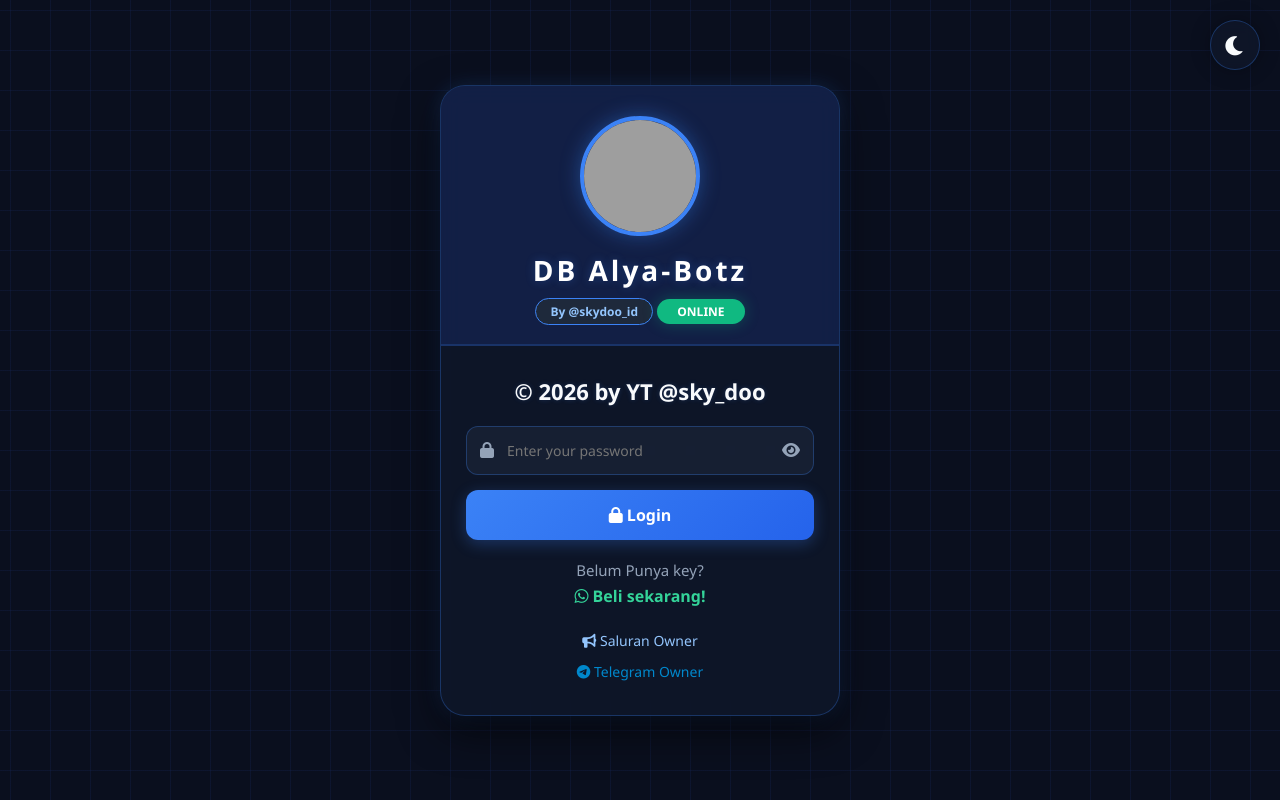
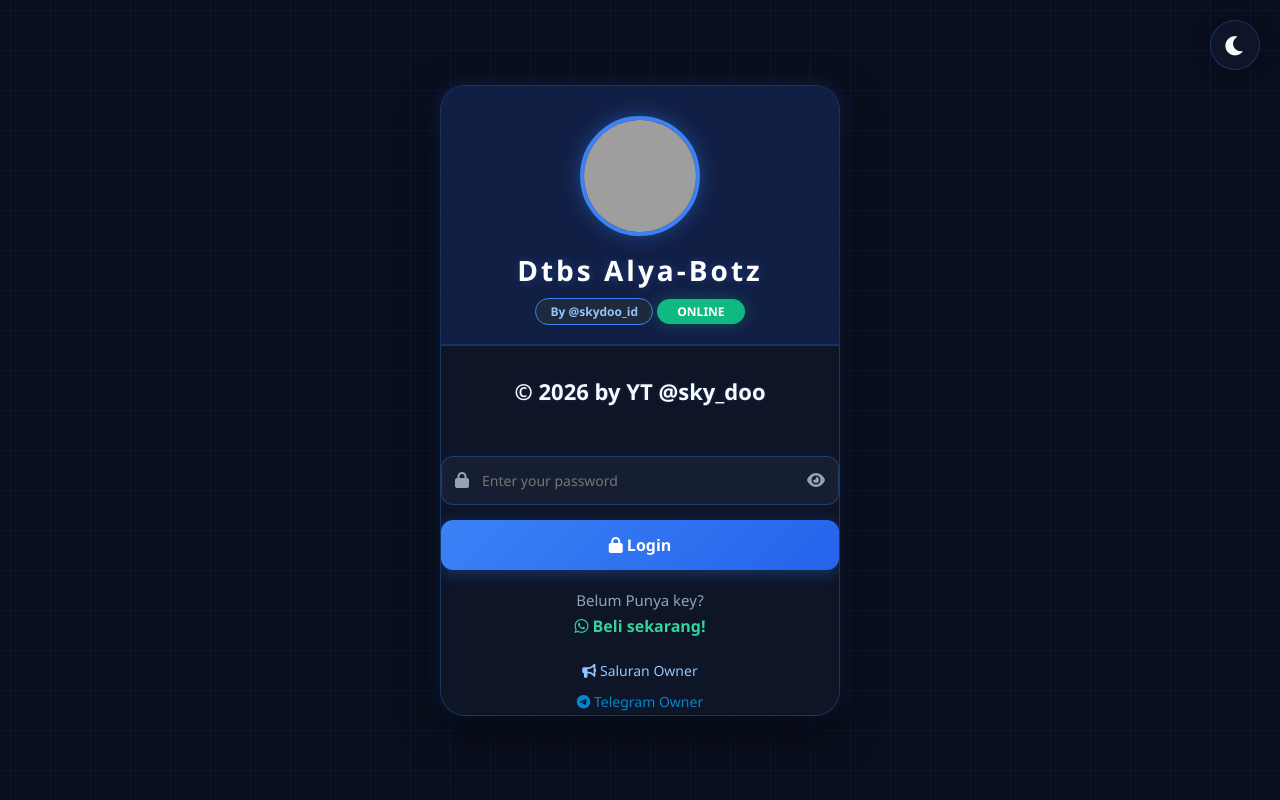
Before and after one commit to DooOfficial-id/database-alyabot-update, a plain HTML site: page index.html in a window 1280 px wide. Drawn offline with Linux system fonts and the light colour scheme; grey boxes are pictures that could not be loaded.

Commit message:
Update index.html

```diff
--- a/index.html
+++ b/index.html
@@ -27,13 +27,22 @@
                     <img src="/doo/logo.png" alt="Database Alya-Botz Logo">
                 </div>
 
-                <h2>DB Alya-Botz</h2>
+                <h2>Dtbs Alya-Botz</h2>
                 <span class="badge">By @skydoo_id</span>
                 <div class="online-status">ONLINE</div>
             </div>
 
-            <div class="form-section">
-                <h3> © 2026 by YT @sky_doo</h3>
+
+<div class="form-section">
+    <h3>
+        <a href="https://www.youtube.com/@sky_doo"
+           target="_blank"
+           rel="noopener noreferrer"
+           style="color: inherit; text-decoration: none; cursor: pointer;">
+            © 2026 by YT @sky_doo
+        </a>
+    </h3>
+</div>
 
                 <div class="input-group">
                     <i class="fas fa-lock"></i>
```
